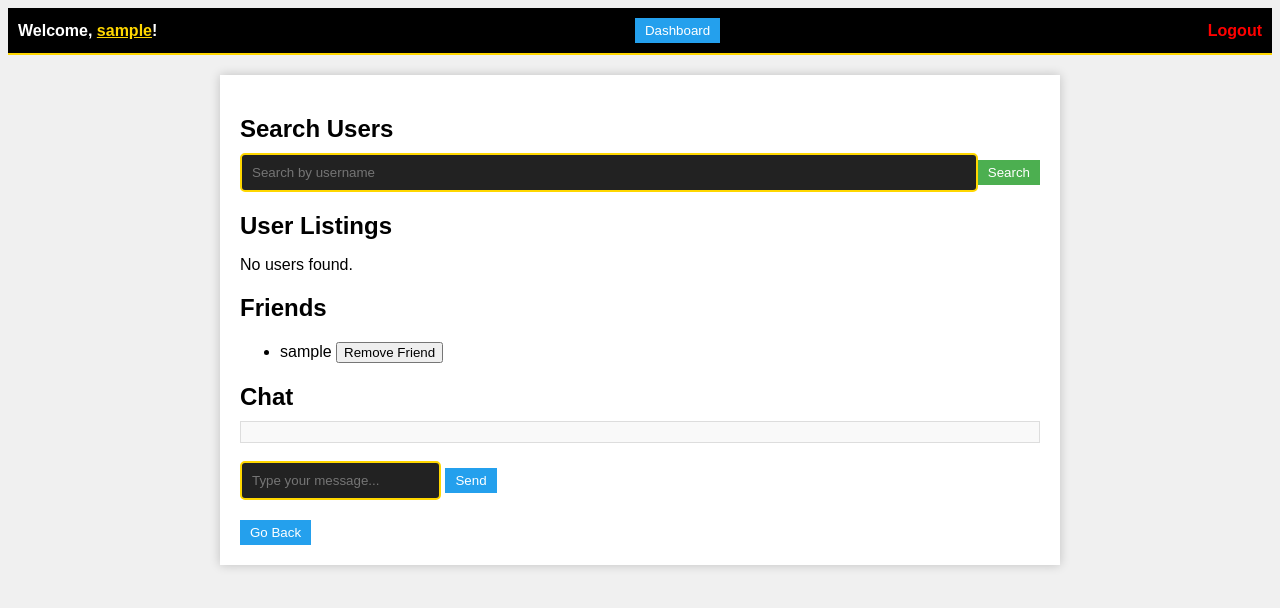
After one commit to Bogwhite4990/Social-Network, a Flask app: page /friends in a window 1280 px wide. The commit adds this page. Shown: the top 608 px of the page. Run offline with Flask 3, Linux system fonts and the light colour scheme; a user stored in the database is signed in; tables that the repository leaves empty hold one stand-in row (values such as "Sample post").

Commit message:
add friends tab and some functionality

```diff
--- a/main.py
+++ b/main.py
@@ -10,6 +10,8 @@ from flask_login import (
     current_user,
 )
 from flask_login import logout_user
+from flask_socketio import emit
+from sqlalchemy.orm import relationship
 from werkzeug.security import generate_password_hash
 import secrets
 import warnings
@@ -71,6 +73,12 @@ class Photo(db.Model):
     comments = db.relationship("Comment", backref="photo_ref", lazy=True, cascade="all, delete-orphan")
 
 
+class Friendship(db.Model):
+    id = db.Column(db.Integer, primary_key=True)
+    user_id = db.Column(db.Integer, db.ForeignKey('user.id'), nullable=False)
+    friend_id = db.Column(db.Integer, db.ForeignKey('user.id'), nullable=False)
+
+
 class User(db.Model, UserMixin):
     id = db.Column(db.Integer, primary_key=True)
     username = db.Column(db.String(80), unique=True, nullable=False)
@@ -79,6 +87,8 @@ class User(db.Model, UserMixin):
     profile_photo = db.Column(db.String(255))  # Add this line
     profile_photos = db.Column(db.String(1000))  # Store a list of filenames
     likes = db.relationship("Like", backref="user", lazy=True)
+    friends = relationship('User', secondary='friendship', primaryjoin=id == Friendship.user_id,
+                           secondaryjoin=id == Friendship.friend_id)
 
     def __init__(self, username, password, email):
         self.username = username
@@ -308,10 +318,10 @@ def delete_photo(photo_id):
 
     if photo:
         if photo.user_id == current_user.id:
-            # Manually delete associated likes
-            likes_to_delete = Like.query.filter_by(photo_id=photo.id).all()
-            for like in likes_to_delete:
-                db.session.delete(like)
+            # Manually delete associated comments
+            comments_to_delete = Comment.query.filter_by(photo_id=photo.id).all()
+            for comment in comments_to_delete:
+                db.session.delete(comment)
 
             # Delete the photo
             db.session.delete(photo)
@@ -330,6 +340,81 @@ def delete_photo(photo_id):
 
     return redirect(url_for("dashboard"))
 
+
+@app.route('/friends', methods=['GET', 'POST'])
+@login_required
+def friends():
+    # Ensure that the user is authenticated before accessing 'friends'
+    if not current_user.is_authenticated:
+        return redirect(url_for('login'))  # Redirect to the login page if not logged in
+
+    if request.method == 'POST':
+        search_query = request.form.get('search_query')
+        # Search for users by username and exclude the current user's username
+        search_results = User.query.filter(User.username.ilike(f'%{search_query}%'),
+                                           User.username != current_user.username).all()
+        return render_template('friends.html', username=current_user.username, search_results=search_results)
+
+    # Display user's friends
+    friends = current_user.friends
+    return render_template('friends.html', username=current_user.username, friends=friends)
+
+
+@app.route('/add_friend/<username>', methods=['POST'])
+@login_required
+def add_friend(username):
+    print(f"Adding friend: {username}")
+    friend = User.query.filter_by(username=username).first()
+    if friend:
+        # Check if the friendship already exists
+        if Friendship.query.filter_by(user_id=current_user.id, friend_id=friend.id).first() is None:
+            current_user.friends.append(friend)
+            db.session.add(Friendship(user_id=current_user.id, friend_id=friend.id))
+            db.session.commit()
+            return jsonify({'message': f'You are now friends with {friend.username}'})
+        else:
+            return jsonify({'message': f'You are already friends with {friend.username}'})
+    return jsonify({'error': 'User not found'}), 404
+
+
+@app.route('/remove_friend/<username>', methods=['POST'])
+@login_required
+def remove_friend(username):
+    friend = User.query.filter_by(username=username).first()
+    if friend:
+        # Check if the friendship exists
+        friendship = Friendship.query.filter_by(user_id=current_user.id, friend_id=friend.id).first()
+        if friendship:
+            current_user.friends.remove(friend)
+            db.session.delete(friendship)
+            db.session.commit()
+            return jsonify({'message': f'You have removed {friend.username} from your friends list'})
+    return jsonify({'error': 'User not found or not in your friends list'}), 404
+
+
+@app.route('/chat/<username>', methods=['GET', 'POST'])
+def chat(username):
+    friend = User.query.filter_by(username=username).first()
+    if friend:
+        if request.method == 'POST':
+            message = request.form.get('message')
+            # Handle sending the message to the friend and saving it in the database
+            # You may need to use Flask-SocketIO or another real-time library for this
+            # Emit a real-time message to update the chat interface
+            emit('message', {'sender': current_user.username, 'message': message}, room=friend.id)
+        # Render the chat interface
+        return render_template('chat.html', friend=friend)
+    return 'Friend not found', 404
+
+
+@app.route('/search_users', methods=['POST'])
+def search_users():
+    search_query = request.form.get('search_query')
+    # Perform a search for users by username
+    search_results = User.query.filter(User.username.ilike(f'%{search_query}%')).all()
+    # Return the search results as JSON
+    results = [{'id': user.id, 'username': user.username} for user in search_results]
+    return jsonify(results)
 
 
 @app.route("/dashboard", methods=["GET", "POST"])
--- /dev/null
+++ b/static/friends.css
@@ -0,0 +1,164 @@
+/* friends.css */
+
+/* General Styles */
+body {
+    font-family: Arial, sans-serif;
+    background-color: #f0f0f0;
+}
+
+/* Navbar Styles */
+.navbar {
+    background-color: black;
+    color: white;
+    padding: 10px;
+    display: flex;
+    justify-content: space-between;
+    align-items: center;
+    font-weight: bold;
+    border-bottom: 2px solid gold;
+    text-align: right;
+}
+
+.navbar .username {
+    cursor: pointer;
+    text-decoration: underline;
+}
+
+.navbar .friends-button {
+    background-color: #24a0ed;
+    color: #fff;
+    border: none;
+    padding: 5px 10px;
+    margin-right: 10px;
+    cursor: pointer;
+}
+
+/* Friends Content Styles */
+.friends-content {
+    max-width: 800px;
+    margin: 20px auto;
+    padding: 20px;
+    background-color: #fff;
+    box-shadow: 0 0 10px rgba(0, 0, 0, 0.2);
+}
+
+/* Search User Section Styles */
+.search-user-section {
+    margin-bottom: 20px;
+}
+
+.search-user-section h2 {
+    margin-bottom: 10px;
+}
+
+.search-user-section form {
+    display: flex;
+    align-items: center;
+}
+
+.search-user-section input[type="text"] {
+    flex-grow: 1;
+    padding: 10px;
+    border: 2px solid gold;
+    border-radius: 5px;
+    background-color: #222;
+    color: white;
+}
+
+.search-user-section button[type="submit"] {
+    background-color: #4caf50;
+    color: #fff;
+    border: none;
+    padding: 5px 10px;
+    cursor: pointer;
+}
+
+/* User Listing Section Styles */
+.user-listing-section {
+    margin-bottom: 20px;
+}
+
+.user-listing-section h2 {
+    margin-bottom: 10px;
+}
+
+.user-listing-section ul {
+    list-style-type: none;
+    padding: 0;
+}
+
+.user-listing-section li {
+    margin-bottom: 10px;
+}
+
+.add-friend-button {
+    background-color: #24a0ed;
+    color: #fff;
+    border: none;
+    padding: 5px 10px;
+    cursor: pointer;
+}
+
+/* Chat Section Styles */
+.chat-section {
+    margin-bottom: 20px;
+}
+
+.chat-section h2 {
+    margin-bottom: 10px;
+}
+
+.chat-messages {
+    max-height: 300px;
+    overflow-y: auto;
+    border: 1px solid #ddd;
+    padding: 10px;
+    background-color: #f9f9f9;
+}
+
+.chat-form {
+    display: flex;
+    align-items: center;
+    margin-top: 10px;
+}
+
+#message-input {
+    flex-grow: 1;
+    padding: 10px;
+    border: 2px solid gold;
+    border-radius: 5px;
+    background-color: #222;
+    color: white;
+}
+
+#chat-form button[type="submit"] {
+    background-color: #24a0ed;
+    color: #fff;
+    border: none;
+    padding: 5px 10px;
+    cursor: pointer;
+}
+
+/* Go Back Button Styles */
+.back-button {
+    background-color: #24a0ed;
+    color: #fff;
+    border: none;
+    padding: 5px 10px;
+    cursor: pointer;
+}
+
+.username {
+    color: gold;
+    cursor: pointer; /* Add cursor pointer on hover */
+}
+
+.logout-button {
+    color: red;
+    text-decoration: none;
+    transition: color 0.3s; /* Add transition effect for color change */
+}
+
+.logout-button:hover {
+    color: lightgray; /* Change color on hover */
+}
--- /dev/null
+++ b/static/friends.js
@@ -0,0 +1,187 @@
+// friends.js
+
+// Function to add a friend
+function addFriend(username) {
+    console.log(`Adding friend: ${username}`);
+    // Send an AJAX request to add the user as a friend
+    fetch(`/add_friend/${username}`, {
+        method: "POST",
+    })
+    .then(response => {
+        if (response.ok) {
+            // Friend added successfully
+            // You can handle success here, such as updating the UI
+            console.log(`Friend ${username} added successfully.`);
+
+            // Update the Friends section in the UI
+            const friendsList = document.querySelector(".friends-section ul");
+            const friendElement = document.createElement("li");
+            friendElement.textContent = username;
+            const removeButton = document.createElement("button");
+            removeButton.className = "remove-friend-button";
+            removeButton.textContent = "Remove Friend";
+            removeButton.onclick = () => removeFriend(username);
+            friendElement.appendChild(removeButton);
+            friendsList.appendChild(friendElement);
+        } else {
+            // Handle the case where adding a friend failed
+            // You can display an error message or take appropriate action
+            console.error(`Failed to add friend ${username}.`);
+        }
+    })
+    .catch(error => {
+        // Handle any network or request error
+        console.error("Error:", error);
+    });
+}
+
+
+
+// Function to send a chat message
+function sendMessage(message) {
+    // Send the message to the server and display it in the chat
+    // You can use the fetch API or another library for this
+    fetch("/send_message", {
+        method: "POST",
+        body: new URLSearchParams({ message: message }), // Send the message as POST data
+        headers: {
+            "Content-Type": "application/x-www-form-urlencoded",
+        },
+    })
+    .then(response => {
+        if (response.ok) {
+            // Message sent successfully
+            // You can handle success here, such as updating the chat UI
+            console.log(`Message sent: ${message}`);
+        } else {
+            // Handle the case where sending a message failed
+            // You can display an error message or take appropriate action
+            console.error(`Failed to send message: ${message}`);
+        }
+    })
+    .catch(error => {
+        // Handle any network or request error
+        console.error("Error:", error);
+    });
+}
+
+
+// Handle form submission for sending chat messages
+const chatForm = document.getElementById("chat-form");
+const messageInput = document.getElementById("message-input");
+const chatMessages = document.getElementById("chat-messages");
+
+chatForm.addEventListener("submit", (e) => {
+    e.preventDefault();
+    const message = messageInput.value.trim();
+    if (message !== "") {
+        sendMessage(message);
+        messageInput.value = "";
+    }
+});
+
+// You'll need to implement a mechanism to receive and display chat messages
+// from other users in real-time, possibly using WebSockets or another method.
+// This example only handles sending messages.
+
+// Function to display search results on the page
+function displaySearchResults(results) {
+    const searchResultsContainer = document.getElementById('search-results');
+
+    // Clear any previous search results
+    searchResultsContainer.innerHTML = "";
+
+    if (results.length === 0) {
+        searchResultsContainer.innerHTML = "<p>No users found.</p>";
+    } else {
+        // Create and append HTML elements for each user found
+        results.forEach(user => {
+            const userElement = document.createElement('div');
+            userElement.className = 'user-result';
+            userElement.innerHTML = `
+                <p>User ID: ${user.id}, Username: ${user.username}</p>
+                <button class="add-friend-button" onclick="addFriend('${user.username}')">Add Friend</button>
+            `;
+            searchResultsContainer.appendChild(userElement);
+        });
+    }
+}
+
+
+<script>
+// Handle form submission for searching users
+const searchForm = document.getElementById("search-form");
+
+searchForm.addEventListener("submit", (e) => {
+    e.preventDefault(); // Prevent the default form submission behavior
+    searchUsers();
+});
+
+// Function to search for users
+function searchUsers() {
+    const searchQuery = document.getElementById('search-query').value;
+    fetch(`/search_users/${searchQuery}`, {
+        method: "GET",
+    })
+    .then(response => response.json())
+    .then(data => {
+        // Handle the JSON data received from the server
+        displaySearchResults(data);
+    })
+    .catch(error => {
+        console.error("Error:", error);
+    });
+}
+
+// Function to remove a friend
+function removeFriend(username) {
+    // Send an AJAX request to remove the user as a friend
+    fetch(`/remove_friend/${username}`, {
+        method: "POST",
+    })
+    .then(response => {
+        if (response.ok) {
+            // Friend removed successfully
+            // You can handle success here, such as updating the UI
+            console.log(`Friend ${username} removed successfully.`);
+            // Remove the friend from the friends list in the UI
+            const friendElement = document.querySelector(`li:contains('${username}')`);
+            if (friendElement) {
+                friendElement.remove();
+            }
+        } else {
+            // Handle the case where removing a friend failed
+            // You can display an error message or take appropriate action
+            console.error(`Failed to remove friend ${username}.`);
+        }
+    })
+    .catch(error => {
+        // Handle any network or request error
+        console.error("Error:", error);
+    });
+}
+
+
+
+    // Function to display search results on the page
+    function displaySearchResults(results) {
+        const searchResultsContainer = document.getElementById('search-results');
+
+        // Clear any previous search results
+        searchResultsContainer.innerHTML = "";
+
+        if (results.length === 0) {
+            searchResultsContainer.innerHTML = "<p>No users found.</p>";
+        } else {
+            // Create and append HTML elements for each user found
+            results.forEach(user => {
+                const userElement = document.createElement('div');
+                userElement.className = 'user-result';
+                userElement.innerHTML = `<p>User ID: ${user.id}, Username: ${user.username}</p>`;
+                searchResultsContainer.appendChild(userElement);
+            });
+        }
+    }
+
+
+</script>
--- a/templates/dashboard.html
+++ b/templates/dashboard.html
@@ -9,6 +9,7 @@
 <body>
 <div class="navbar">
     <span>Welcome, <span class="username" onclick="window.location.href='{{ url_for('profile') }}'">{{ username }}</span>!</span>
+    <button class="friends-button" onclick="window.location.href='{{ url_for('friends') }}'">Friends</button>
     <button class="upload-button" onclick="document.getElementById('upload-photo').click()">Upload</button>
     <a href="{{ url_for('logout') }}" class="logout-button">Logout</a>
 </div>
--- /dev/null
+++ b/templates/friends.html
@@ -0,0 +1,74 @@
+<!-- friends.html -->
+
+<!DOCTYPE html>
+<html lang="en">
+<head>
+    <meta charset="UTF-8">
+    <meta name="viewport" content="width=device-width, initial-scale=1.0">
+    <title>Friends</title>
+    <link rel="stylesheet" href="{{ url_for('static', filename='friends.css') }}">
+</head>
+<body>
+<div class="navbar">
+    <span>Welcome, <span class="username" onclick="window.location.href='{{ url_for('profile') }}'">{{ username }}</span>!</span>
+    <button class="friends-button" onclick="window.location.href='{{ url_for('dashboard') }}'">Dashboard</button>
+    <a href="{{ url_for('logout') }}" class="logout-button">Logout</a>
+</div>
+<div class="friends-content">
+    <!-- Search User Section -->
+    <div class="search-user-section">
+        <h2>Search Users</h2>
+        <form action="{{ url_for('friends') }}" method="post">
+            <input type="text" name="search_query" placeholder="Search by username">
+            <button type="submit">Search</button>
+        </form>
+    </div>
+    <!-- User Listing Section -->
+    <div class="user-listing-section">
+        <h2>User Listings</h2>
+        <!-- Display search results here -->
+        <ul>
+            {% if search_results %}
+                {% for user in search_results %}
+                    <li>
+                        {{ user.username }}
+                        <button class="add-friend-button" onclick="addFriend('{{ user.username }}')">Add Friend</button>
+                    </li>
+                {% endfor %}
+            {% else %}
+                <p>No users found.</p>
+            {% endif %}
+        </ul>
+    </div>
+    <!-- Friends Section -->
+<div class="friends-section">
+    <h2>Friends</h2>
+    <ul>
+        {% for friend in friends %}
+            <li>
+                {{ friend.username }}
+                <button class="remove-friend-button" onclick="removeFriend('{{ friend.username }}')">Remove Friend</button>
+            </li>
+        {% endfor %}
+    </ul>
+</div>
+
+    <!-- Chat Section -->
+    <div class="chat-section">
+        <h2>Chat</h2>
+        <!-- Display chat messages here -->
+        <div class="chat-messages" id="chat-messages">
+            <!-- Chat messages will appear here -->
+        </div><br>
+        <!-- Chat input form -->
+        <form id="chat-form">
+            <input type="text" id="message-input" placeholder="Type your message...">
+            <button type="submit">Send</button>
+        </form>
+    </div>
+    <!-- Go Back Button -->
+    <button class="back-button" onclick="window.location.href='{{ url_for('dashboard') }}'">Go Back</button>
+</div>
+<script src="{{ url_for('static', filename='friends.js') }}"></script>
+</body>
+</html>
```
